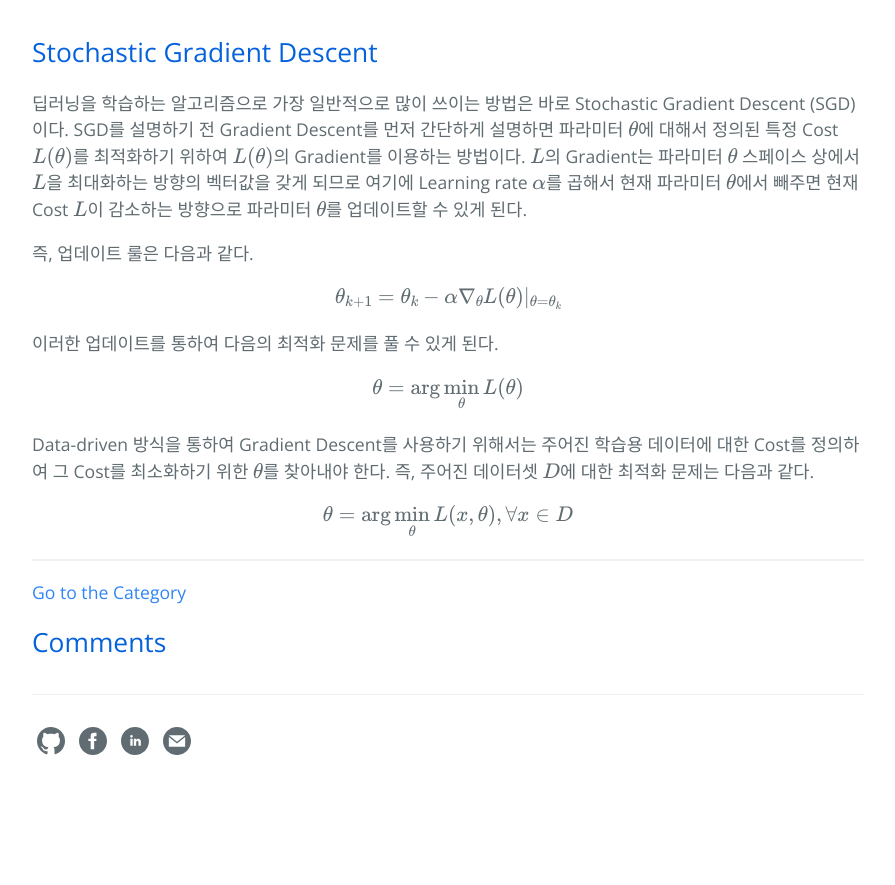
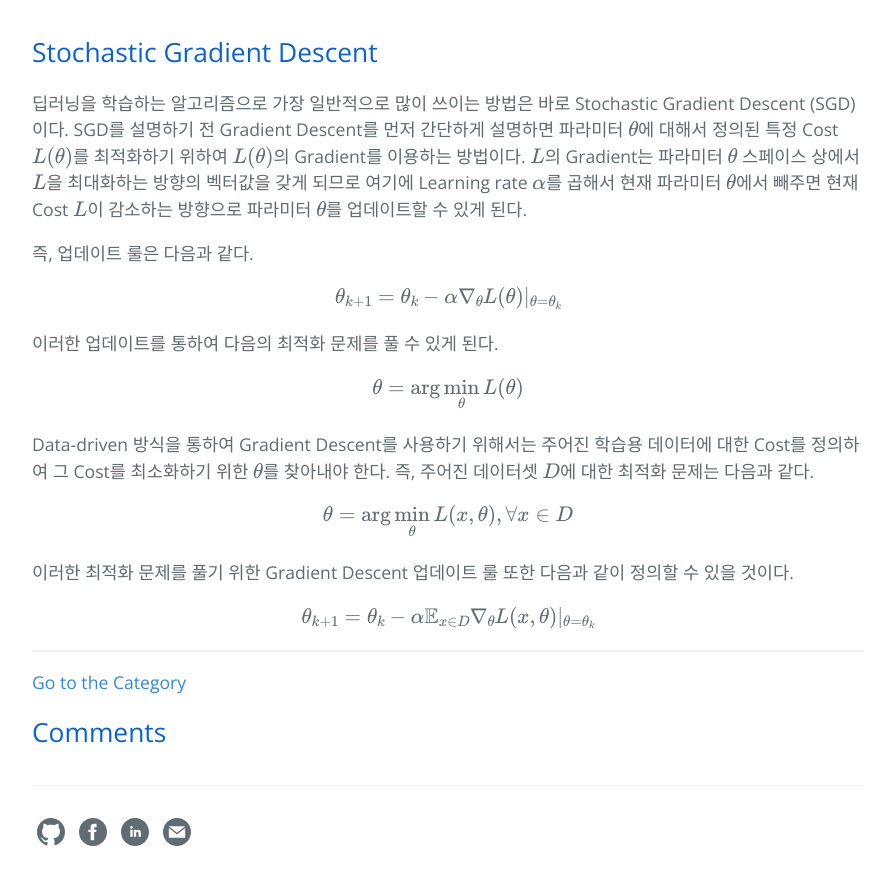
Before and after one commit to hcnoh/hcnoh.github.io, a Jekyll site: the page built from _posts/2018-11-27-batch-normalization.md, in a window 1280 px wide and 900 px high, scrolled down 576 px. Shown: the top 885 px of the window, without its empty margins (192-1087 px from the left). Built offline with Jekyll 4.4.1, drawn with Linux system fonts in a browser that asks for light colours; formulas are drawn with MathJax 3; comment, search, counter and statistics services are not loaded; before the commit the page ends 1385 px from its top, so only the background shows below that.

Commit message:
Update 2018-11-27-batch-normalization.md

```diff
--- a/_posts/2018-11-27-batch-normalization.md
+++ b/_posts/2018-11-27-batch-normalization.md
@@ -30,3 +30,7 @@ $$\theta = \arg \min_\theta L(\theta)$$
 Data-driven 방식을 통하여 Gradient Descent를 사용하기 위해서는 주어진 학습용 데이터에 대한 Cost를 정의하여 그 Cost를 최소화하기 위한 $$\theta$$를 찾아내야 한다. 즉, 주어진 데이터셋 $$D$$에 대한 최적화 문제는 다음과 같다.
 
 $$\theta = \arg \min_\theta L(x, \theta), \forall x \in D$$
+
+이러한 최적화 문제를 풀기 위한 Gradient Descent 업데이트 룰 또한 다음과 같이 정의할 수 있을 것이다.
+
+$$\theta_{k+1} = \theta_k - \alpha \mathbb{E}_{x\in D} \nabla_{\theta} L(x, \theta) |_{\theta=\theta_k}$$
```
